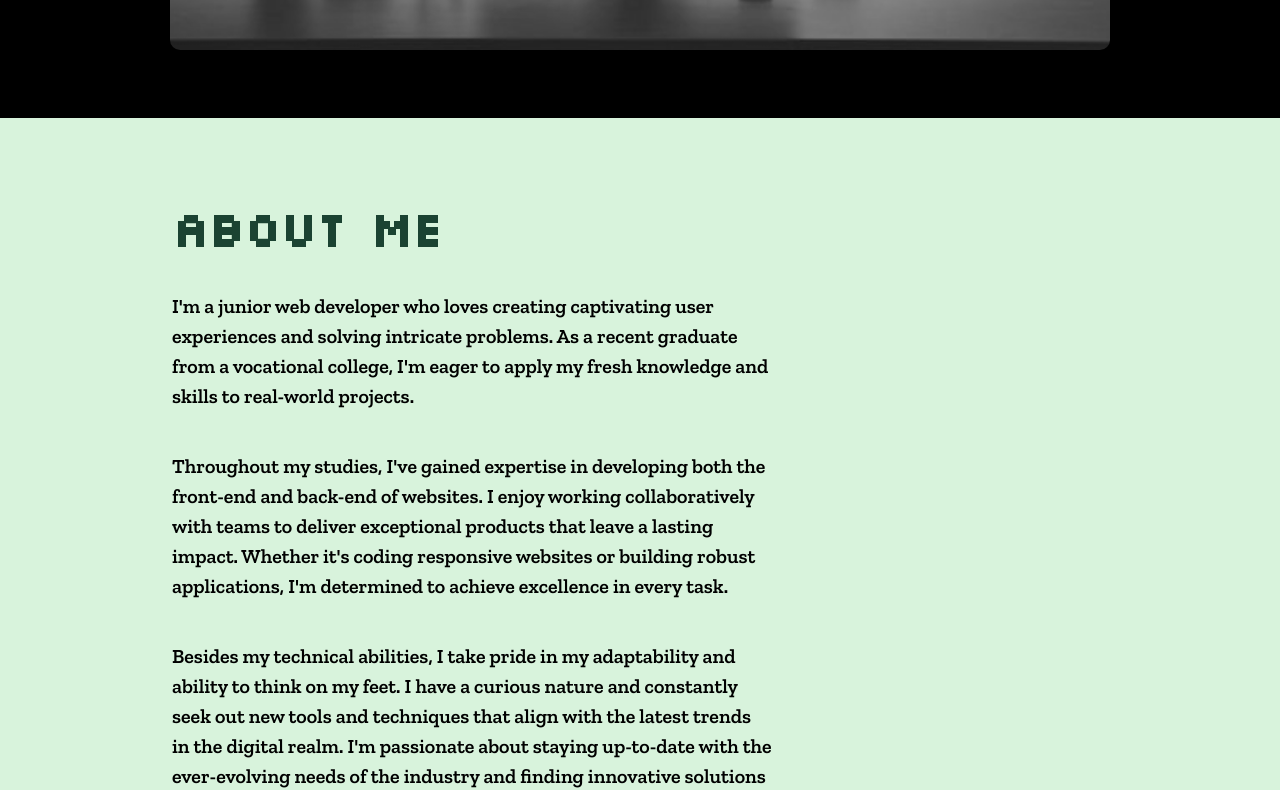
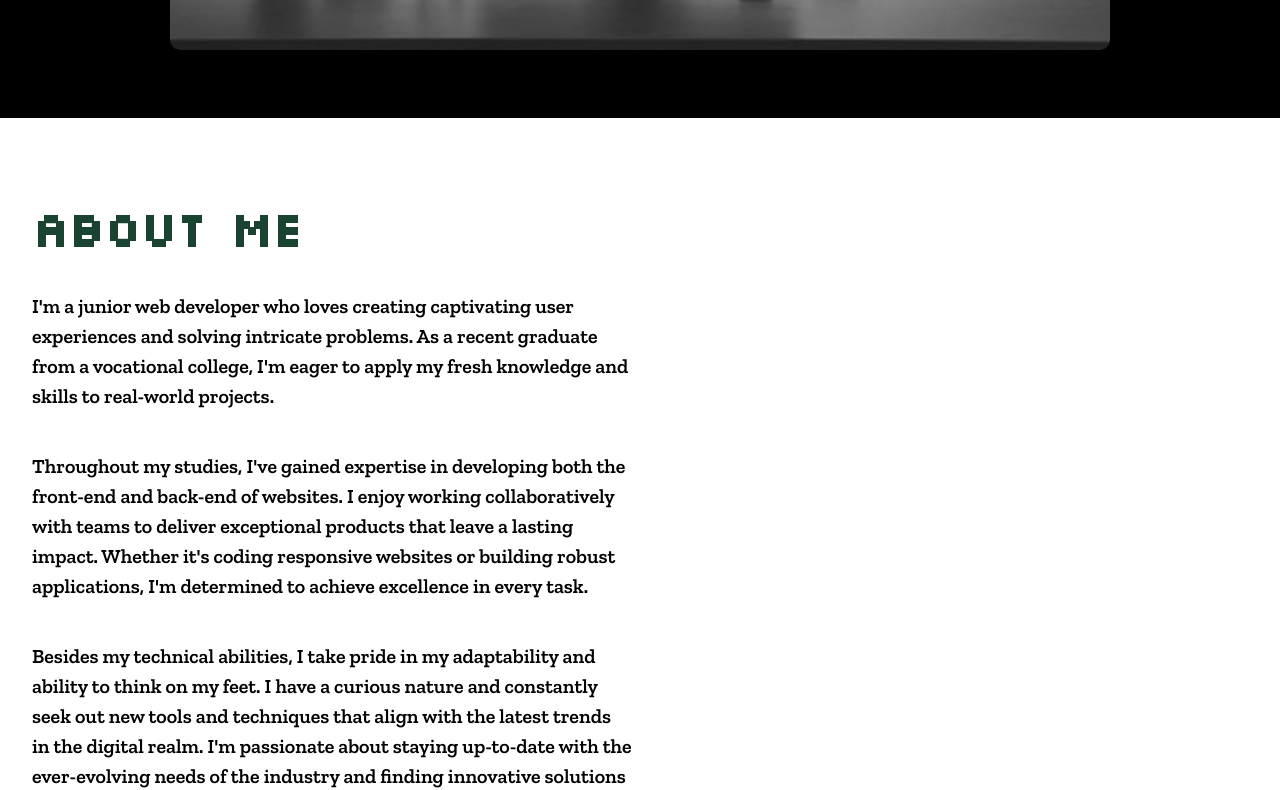
Before and after one commit to Albatraoz12/Portfolio, a React (Vite) app: page / in a window 1280 px wide. Shown: the part 956-1746 px from the top of the page. Built offline with nearby package versions, Linux system fonts and the light colour scheme.

Commit message:
change background color and max-width

```diff
--- a/src/components/About/about.scss
+++ b/src/components/About/about.scss
@@ -2,7 +2,7 @@
 
 .about-section {
   width: 100%;
-  background-color: #d8f3dc;
+  background-color: #ffffff;
   padding: 3rem 0;
 
   .about-container {
@@ -47,7 +47,7 @@
     gap: 2rem;
     padding: 2rem 1rem;
     text-align: start;
-    max-width: 1000px;
+    max-width: 1300px;
     margin: 0 auto;
 
     h2.about-heading {
```
